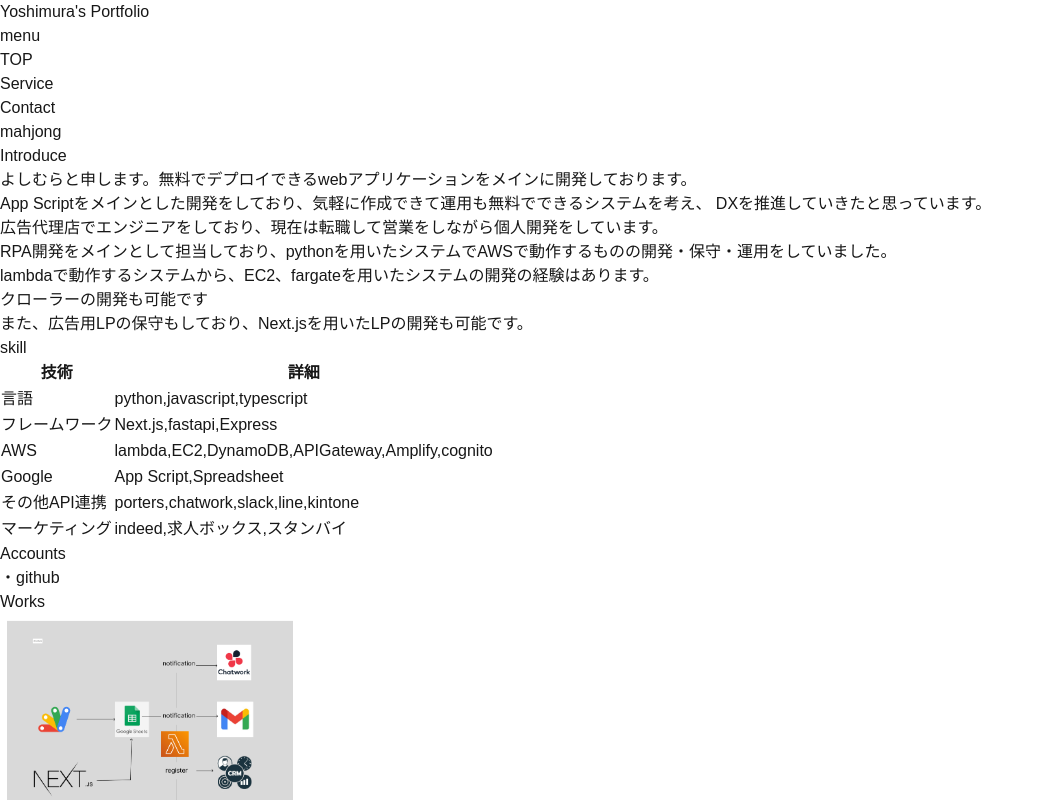
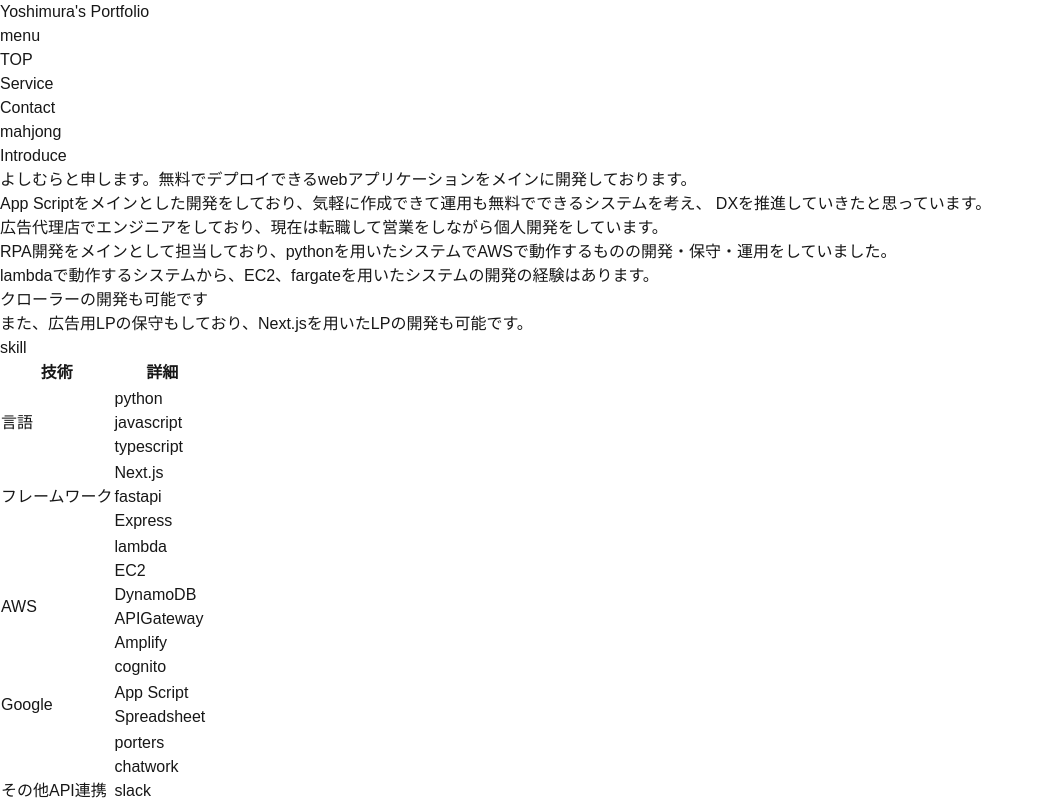
Before and after one commit to ShomaYoshimura/yoshimura_portfolio, a Next.js app: page / in a window 1280 px wide. Shown: the top 800 px of the page, without its empty margins (0-1044 px from the left). Built offline with nearby package versions, Linux system fonts and the light colour scheme.

Commit message:
無理やり改行してどうにかする

```diff
--- a/src/components/AboutMe.tsx
+++ b/src/components/AboutMe.tsx
@@ -29,27 +29,27 @@
                 <tbody>
                     <tr>
                         <td className="border border-gray-300 px-4 py-2">言語</td>
-                        <td className="border border-gray-300 px-4 py-2">python,javascript,typescript</td>
+                        <td className="border border-gray-300 px-4 py-2">python<br/>javascript<br/>typescript</td>
                     </tr>
                     <tr>
                         <td className="border border-gray-300 px-4 py-2">フレームワーク</td>
-                        <td className="border border-gray-300 px-4 py-2">Next.js,fastapi,Express</td>
+                        <td className="border border-gray-300 px-4 py-2">Next.js<br/>fastapi<br/>Express</td>
                     </tr>
                     <tr>
                         <td className="border border-gray-300 px-4 py-2">AWS</td>
-                        <td className="border border-gray-300 px-4 py-2">lambda,EC2,DynamoDB,APIGateway,Amplify,cognito</td>
+                        <td className="border border-gray-300 px-4 py-2">lambda<br/>EC2<br/>DynamoDB<br/>APIGateway<br/>Amplify<br/>cognito</td>
                     </tr>
                     <tr>
                         <td className="border border-gray-300 px-4 py-2">Google</td>
-                        <td className="border border-gray-300 px-4 py-2">App Script,Spreadsheet</td>
+                        <td className="border border-gray-300 px-4 py-2">App Script<br/>Spreadsheet</td>
                     </tr>
                     <tr>
                         <td className="border border-gray-300 px-4 py-2">その他API連携</td>
-                        <td className="border border-gray-300 px-4 py-2">porters,chatwork,slack,line,kintone</td>
+                        <td className="border border-gray-300 px-4 py-2">porters<br/>chatwork<br/>slack<br/>line<br/>kintone</td>
                     </tr>
                     <tr>
                         <td className="border border-gray-300 px-4 py-2">マーケティング</td>
-                        <td className="border border-gray-300 px-4 py-2">indeed,求人ボックス,スタンバイ</td>
+                        <td className="border border-gray-300 px-4 py-2">indeed<br/>求人ボックス<br/>スタンバイ</td>
                     </tr>
                 </tbody>
             </table>
```
